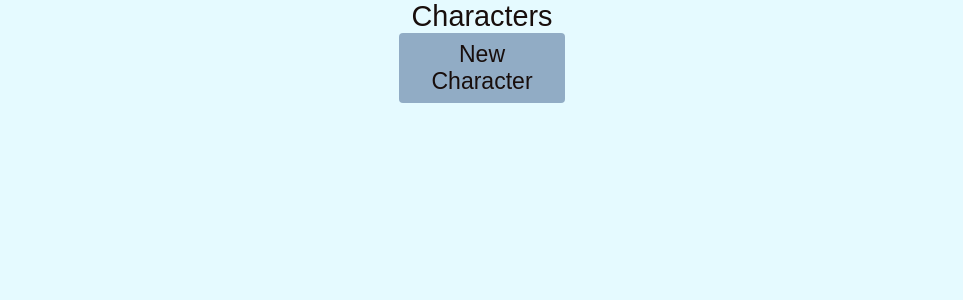
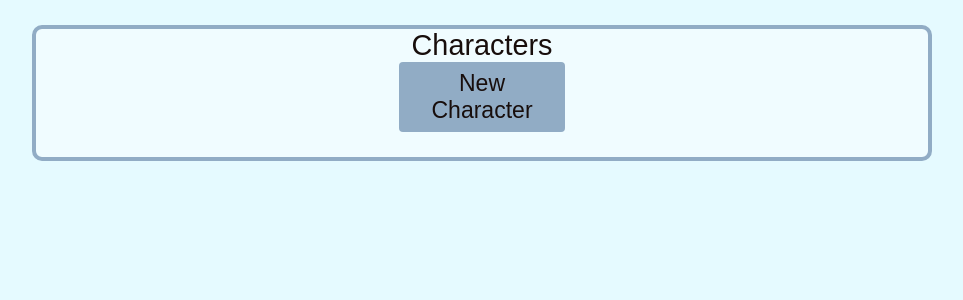
Before and after one commit to matthew-hale/pf-rerole, a Flask app: template rerole.app/rerole_app/templates/index.html in a window 1280 px wide. Shown: the part 111-411 px from the top of the page, without its empty margins (158-1121 px from the left). Run offline with Flask 3, Linux system fonts and the light colour scheme; the template is opened without the code that fills it, so the values that code supplies are empty.

Commit message:
Update styling for character-list

```diff
--- a/rerole.app/rerole_app/static/styles.css
+++ b/rerole.app/rerole_app/static/styles.css
@@ -33,10 +33,7 @@ body {
 
 .header {
     text-align: center;
-}
-
-.character-list {
-    text-align: center;
+    margin-bottom: 25px;
 }
 
 .login {
@@ -53,6 +50,15 @@ body {
     border: 4px solid var(--blue);
     border-radius: 10px;
     text-align: center;
+}
+
+.character-list {
+    text-align: center;
+    background-color: var(--bright-white);
+    border: 4px solid var(--blue);
+    border-radius: 10px;
+    padding-top: 0px;
+    padding-bottom: 25px;
 }
 
 :is(h1, h2, h3, h4, h5, h6) {
```
